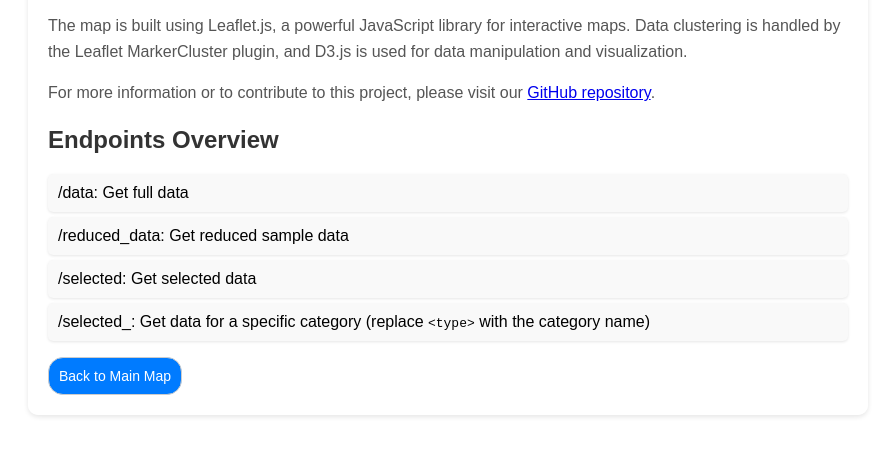
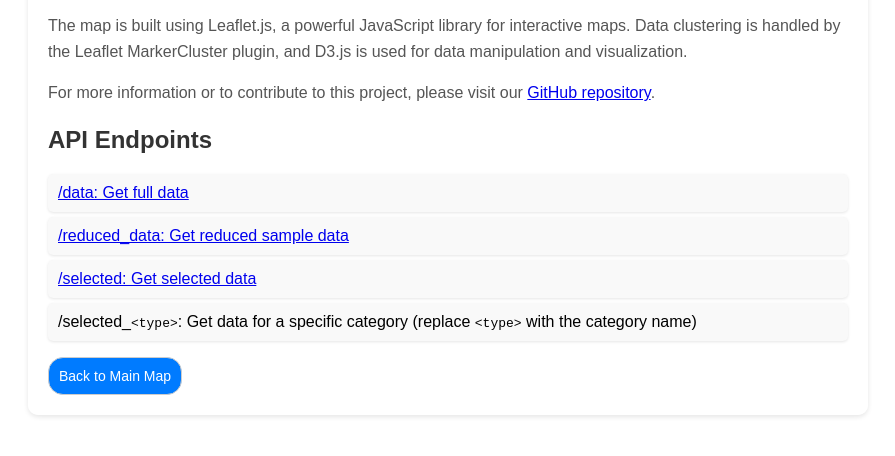
Before and after one commit to maddiebowman/SF_crime_patterns, a plain HTML site: page jw/about.html in a window 1280 px wide. Shown: the part 174-630 px from the top of the page, without its empty margins (192-1087 px from the left). Drawn offline with Linux system fonts and the light colour scheme.

Commit message:
Replaced End Points plain text with URL's.

```diff
--- a/jw/about.html
+++ b/jw/about.html
@@ -18,15 +18,16 @@
             Data clustering is handled by the Leaflet MarkerCluster plugin, and D3.js is used for data manipulation and visualization.
         </p>
         <p>
-            For more information or to contribute to this project, please visit our <a href="https://github.com/your-repo">GitHub repository</a>.
+            For more information or to contribute to this project, please visit our <a href="https://github.com/maddiebowman/SF_crime_patterns">GitHub repository</a>.
         </p>
 
-        <h2>Endpoints Overview</h2>
+
+        <h2>API Endpoints</h2>
         <ul>
-            <li>/data: Get full data</li>
-            <li>/reduced_data: Get reduced sample data</li>
-            <li>/selected: Get selected data</li>
-            <li>/selected_<type>: Get data for a specific category (replace <code>&lt;type&gt;</code> with the category name)</li>
+            <li><a href="http://127.0.0.1:5000/data">/data: Get full data</a></li>
+            <li><a href="http://127.0.0.1:5000/reduced_data">/reduced_data: Get reduced sample data</a></li>
+            <li><a href="http://127.0.0.1:5000/selected">/selected: Get selected data</a></li>
+            <li>/selected_<code>&lt;type&gt;</code>: Get data for a specific category (replace <code>&lt;type&gt;</code> with the category name)</li>
         </ul>
 
         <button id="backButton" onclick="window.location.href='/'">Back to Main Map</button>
```
